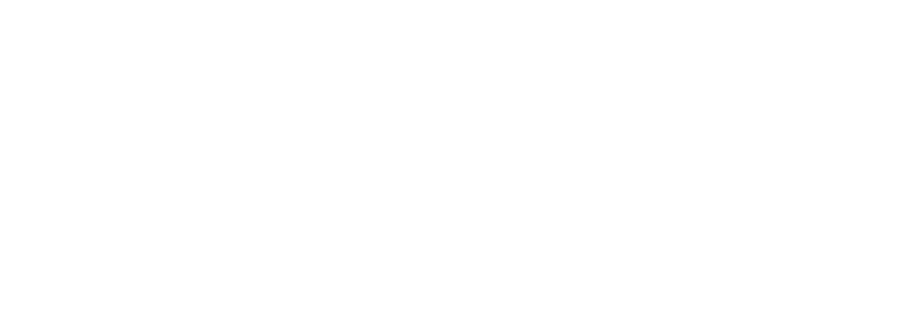
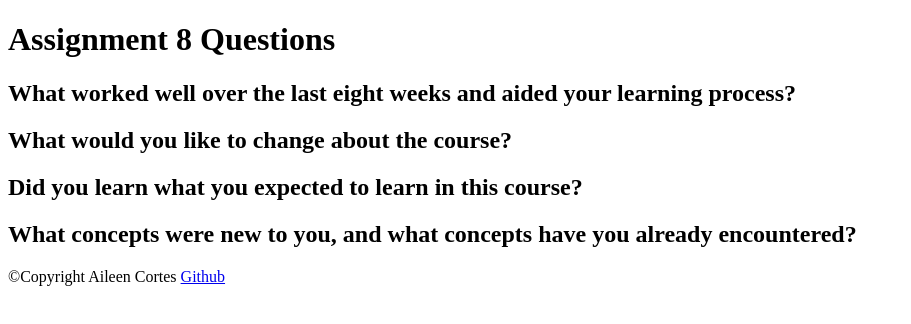
Before and after one commit to aileencortes/COMP001B.Assignment8, a plain HTML site: page index.html in a window 1280 px wide. Shown: the whole page, without its empty margins (0-911 px from the left). Drawn offline with Linux system fonts and the light colour scheme.

Commit message:
Question and Footer added

```diff
--- a/index.html
+++ b/index.html
@@ -3,9 +3,25 @@
 <head>
     <meta charset="UTF-8">
     <meta name="viewport" content="width=device-width, initial-scale=1.0">
-    <title>Document</title>
+    <title>Assignment 8</title>
 </head>
 <body>
+    <header>
+        <h1> Assignment 8 Questions </h1>
+    </header>
+    <main>
+        <h2> What worked well over the last eight weeks and aided your learning process?</h2>
 
+        <h2> What would you like to change about the course?</h2>
+
+        <h2> Did you learn what you expected to learn in this course?</h2>
+
+        <h2> What concepts were new to you, and what concepts have you already encountered?</h2>
+
+    </main>
+
+    <footer>
+        <p>&copy;Copyright Aileen Cortes <a href="https://github.com/aileencortes">Github</a></p>
+    </footer>
 </body>
 </html>
```
Also changed, not shown: 1 other file.
